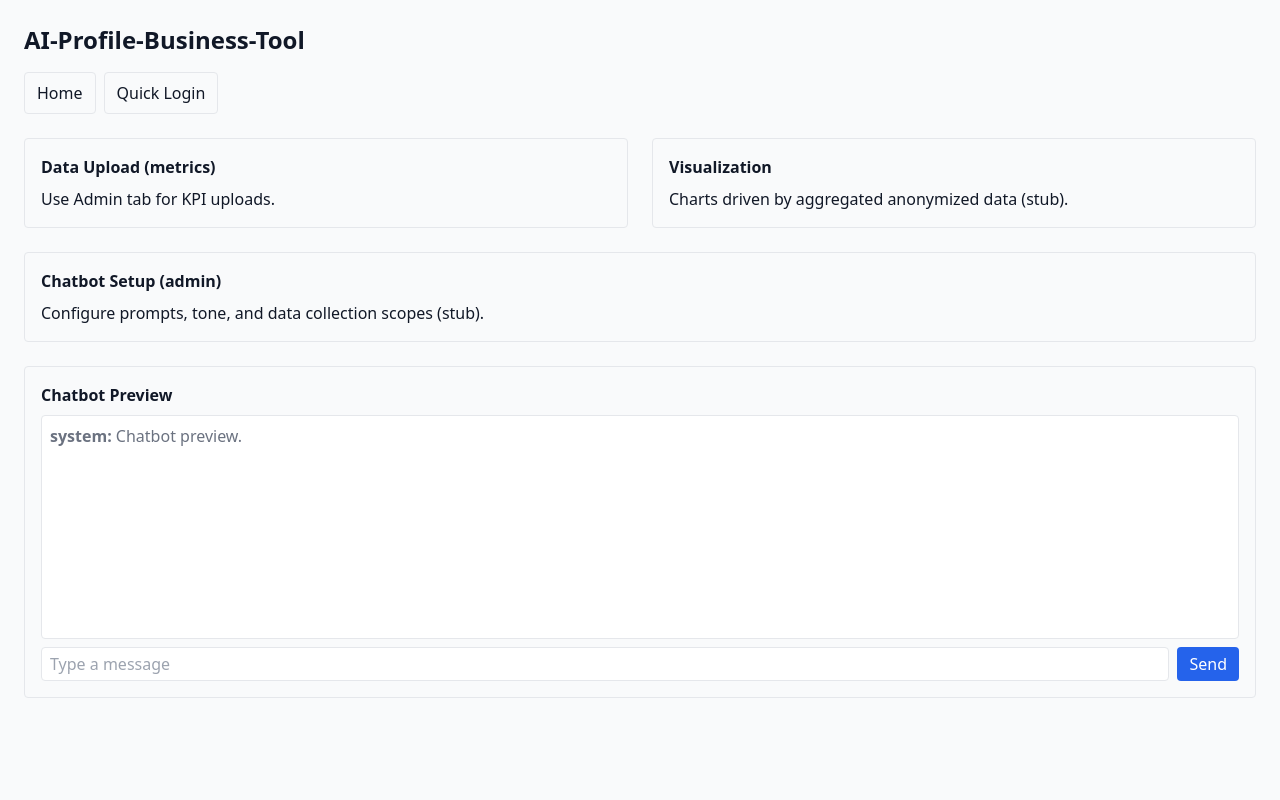
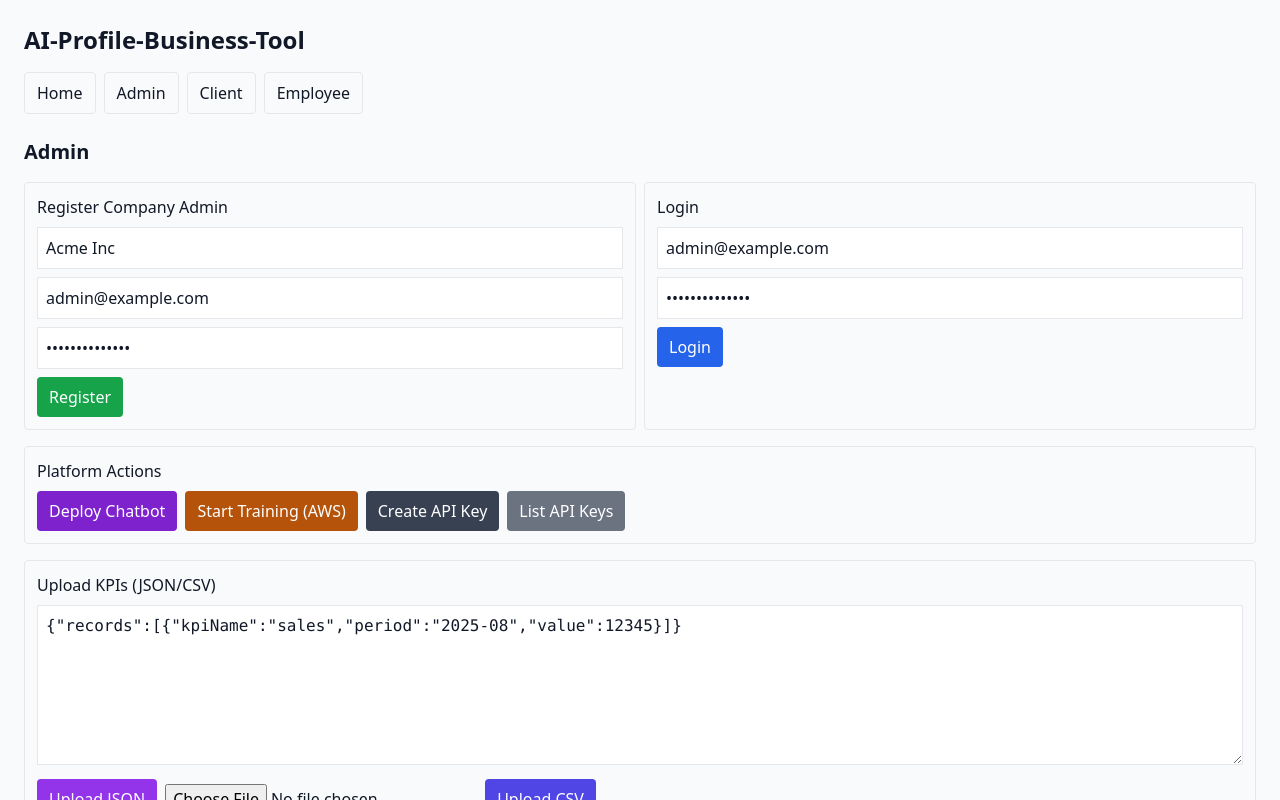
Before and after one commit to joshnel2/MoraleAI, a React (Vite) app in the folder web-app/frontend/: page / in a window 1280 px wide. Shown: the top 800 px of the page. Built offline with nearby package versions, Linux system fonts and the light colour scheme; no server answers.

Commit message:
feat(frontend-routing): add /admin, /client, /employee dashboards with React Router; keep existing Admin page at /

```diff
--- a/web-app/frontend/package.json
+++ b/web-app/frontend/package.json
@@ -14,6 +14,7 @@
 		"papaparse": "^5.4.1",
 		"react": "^18.3.1",
 		"react-dom": "^18.3.1",
+		"react-router-dom": "^6.26.1",
 		"socket.io-client": "^4.7.5"
 	},
 	"devDependencies": {
--- a/web-app/frontend/src/App.tsx
+++ b/web-app/frontend/src/App.tsx
@@ -1,100 +1,26 @@
-import React, { useEffect, useMemo, useState } from 'react';
-import axios from 'axios';
-import { Chart, BarController, BarElement, CategoryScale, LinearScale, Tooltip, Legend } from 'chart.js';
-import ChatPreview from './components/ChatPreview';
+import React from 'react';
+import { Routes, Route, Link } from 'react-router-dom';
 import Admin from './pages/Admin';
-import Audit from './pages/Audit';
-import { saveToken, getToken, clearToken } from './utils/auth';
-import RoleGate from './components/RoleGate';
-Chart.register(BarController, BarElement, CategoryScale, LinearScale, Tooltip, Legend);
-
-const API_BASE = import.meta.env.VITE_API_BASE || 'http://localhost:4000';
-
-function useAuthToken() {
-	const [token, setToken] = useState<string | null>(getToken());
-	const [role, setRole] = useState<'admin' | 'ceo' | 'employee' | null>(null);
-	const login = async () => {
-		const res = await axios.post(`${API_BASE}/auth/login`, { email: 'admin@example.com', password: 'examplePass123' });
-		saveToken(res.data.token);
-		setToken(res.data.token);
-		const me = await axios.get(`${API_BASE}/auth/me`, { headers: { Authorization: `Bearer ${res.data.token}` } });
-		setRole(me.data.role);
-	};
-	const logout = () => { clearToken(); setToken(null); setRole(null); };
-	const refreshRole = async () => {
-		const t = getToken();
-		if (!t) return setRole(null);
-		try {
-			const me = await axios.get(`${API_BASE}/auth/me`, { headers: { Authorization: `Bearer ${t}` } });
-			setRole(me.data.role);
-		} catch { setRole(null); }
-	};
-	useEffect(() => { refreshRole(); }, []);
-	return { token, role, login, logout };
-}
+import AdminDashboard from './pages/AdminDashboard';
+import ClientDashboard from './pages/ClientDashboard';
+import EmployeeDashboard from './pages/EmployeeDashboard';
 
 export default function App() {
-	const { token, role, login, logout } = useAuthToken();
-	const client = useMemo(() => {
-		const instance = axios.create({ baseURL: API_BASE });
-		instance.interceptors.request.use((config) => {
-			const t = getToken();
-			if (t) config.headers.Authorization = `Bearer ${t}`;
-			return config;
-		});
-		return instance;
-	}, [token]);
-
-	type Route = 'home' | 'admin' | 'audit';
-	const [route, setRoute] = useState<Route>('home');
-
 	return (
 		<div className="min-h-screen p-6">
 			<h1 className="text-2xl font-bold mb-4">AI-Profile-Business-Tool</h1>
-			<div className="space-x-2 mb-6">
-				<button className="px-3 py-2 border rounded" onClick={() => setRoute('home')}>Home</button>
-				<RoleGate role="employee" current={role}>
-					<button className="px-3 py-2 border rounded" onClick={() => setRoute('admin')}>Admin</button>
-				</RoleGate>
-				<RoleGate role="ceo" current={role}>
-					<button className="px-3 py-2 border rounded" onClick={() => setRoute('audit')}>Audit</button>
-				</RoleGate>
-				{token ? (
-					<button className="px-3 py-2 border rounded" onClick={logout}>Logout</button>
-				) : (
-					<button className="px-3 py-2 border rounded" onClick={login}>Quick Login</button>
-				)}
-			</div>
-
-			{route === 'admin' ? (
-				<RoleGate role="employee" current={role}><Admin /></RoleGate>
-			) : route === 'audit' ? (
-				<RoleGate role="ceo" current={role}><Audit /></RoleGate>
-			) : (
-				<>
-					<section className="grid gap-6 md:grid-cols-2">
-						<div className="border rounded p-4">
-							<h2 className="font-semibold mb-2">Data Upload (metrics)</h2>
-							<p>Use Admin tab for KPI uploads.</p>
-						</div>
-
-						<div className="border rounded p-4">
-							<h2 className="font-semibold mb-2">Visualization</h2>
-							<p>Charts driven by aggregated anonymized data (stub).</p>
-						</div>
-					</section>
-
-					<section className="mt-6 border rounded p-4">
-						<h2 className="font-semibold mb-2">Chatbot Setup (admin)</h2>
-						<p>Configure prompts, tone, and data collection scopes (stub).</p>
-					</section>
-
-					<section className="mt-6 border rounded p-4">
-						<h2 className="font-semibold mb-2">Chatbot Preview</h2>
-						<ChatPreview />
-					</section>
-				</>
-			)}
+			<nav className="space-x-2 mb-6">
+				<Link className="px-3 py-2 border rounded inline-block" to="/">Home</Link>
+				<Link className="px-3 py-2 border rounded inline-block" to="/admin">Admin</Link>
+				<Link className="px-3 py-2 border rounded inline-block" to="/client">Client</Link>
+				<Link className="px-3 py-2 border rounded inline-block" to="/employee">Employee</Link>
+			</nav>
+			<Routes>
+				<Route path="/" element={<Admin />} />
+				<Route path="/admin" element={<AdminDashboard />} />
+				<Route path="/client" element={<ClientDashboard />} />
+				<Route path="/employee" element={<EmployeeDashboard />} />
+			</Routes>
 		</div>
 	);
 }
--- a/web-app/frontend/src/main.tsx
+++ b/web-app/frontend/src/main.tsx
@@ -1,7 +1,12 @@
 import React from 'react';
 import { createRoot } from 'react-dom/client';
+import { BrowserRouter } from 'react-router-dom';
 import App from './App';
 import './styles.css';
 
 const root = createRoot(document.getElementById('root')!);
-root.render(<App />);
+root.render(
+	<BrowserRouter>
+		<App />
+	</BrowserRouter>
+);
--- /dev/null
+++ b/web-app/frontend/src/pages/AdminDashboard.tsx
@@ -0,0 +1,10 @@
+import React from 'react';
+
+export default function AdminDashboard() {
+	return (
+		<div className="space-y-4">
+			<h2 className="text-2xl font-bold">Admin Dashboard</h2>
+			<p>Internal team portal for support and client management.</p>
+		</div>
+	);
+}
--- /dev/null
+++ b/web-app/frontend/src/pages/ClientDashboard.tsx
@@ -0,0 +1,10 @@
+import React from 'react';
+
+export default function ClientDashboard() {
+	return (
+		<div className="space-y-4">
+			<h2 className="text-2xl font-bold">Client Dashboard</h2>
+			<p>Business owners can upload metrics, view insights, and interact with the Business AI.</p>
+		</div>
+	);
+}
--- /dev/null
+++ b/web-app/frontend/src/pages/EmployeeDashboard.tsx
@@ -0,0 +1,15 @@
+import React, { useState } from 'react';
+
+export default function EmployeeDashboard() {
+	const [message, setMessage] = useState('');
+	return (
+		<div className="space-y-4">
+			<h2 className="text-2xl font-bold">Employee Assistant</h2>
+			<p>Ask the AI for assistance and provide consent-based personal insights.</p>
+			<div className="flex gap-2">
+				<input className="border p-2 flex-1" value={message} onChange={e=>setMessage(e.target.value)} placeholder="Type your question" />
+				<button className="px-3 py-2 bg-blue-600 text-white rounded">Send</button>
+			</div>
+		</div>
+	);
+}
```
Also changed, not shown: 1 other file (tests, documents, lock files or other folders).
